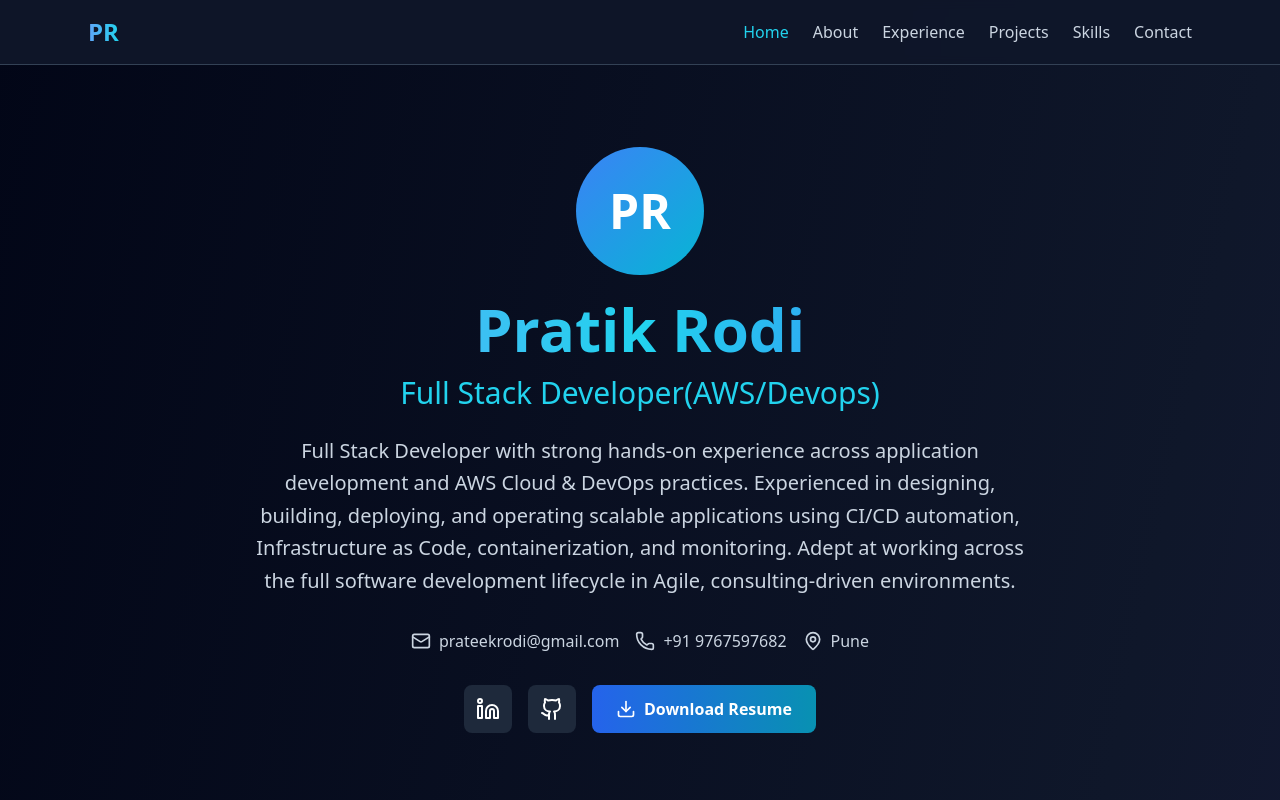
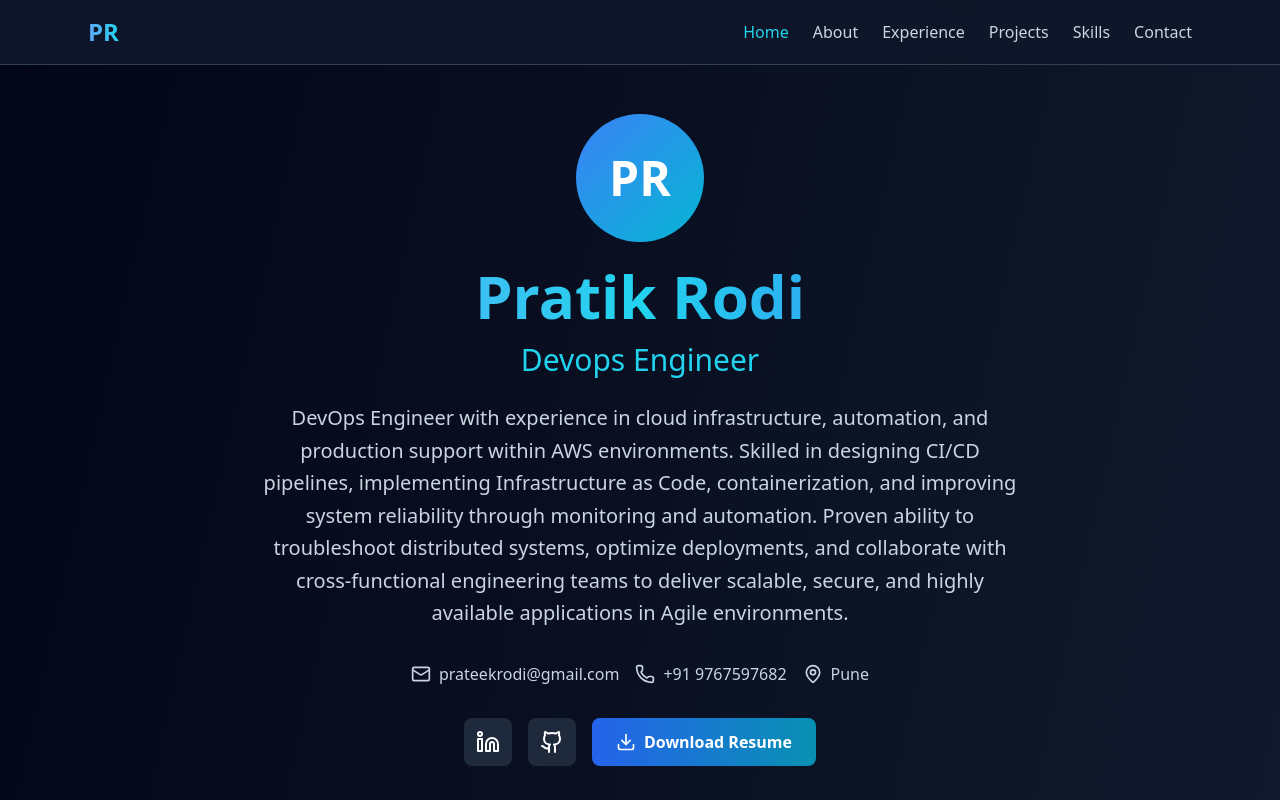
Before and after one commit to pratikrodi/my_portfolio, a React app in the folder frontend/: page / in a window 1280 px wide. Shown: the top 800 px of the page. Built offline with nearby package versions, Linux system fonts and the light colour scheme; the HTML template or start-up script is replaced by a standard one.

Commit message:
updating resume

```diff
--- a/frontend/src/App.jsx
+++ b/frontend/src/App.jsx
@@ -220,12 +220,12 @@ export default function Portfolio() {
           <h1 className="text-6xl font-bold mb-4 bg-gradient-to-r from-blue-400 via-cyan-400 to-blue-500 bg-clip-text text-transparent">
             Pratik Rodi
           </h1>
-          <h2 className="text-3xl text-cyan-400 mb-6">Full Stack Developer(AWS/Devops)</h2>
+          <h2 className="text-3xl text-cyan-400 mb-6">Devops Engineer</h2>
           <p className="text-xl text-slate-300 mb-8 leading-relaxed max-w-3xl mx-auto">
-           Full Stack Developer with strong hands-on experience across application development and AWS Cloud
-& DevOps practices. Experienced in designing, building, deploying, and operating scalable applications
-using CI/CD automation, Infrastructure as Code, containerization, and monitoring. Adept at working
-across the full software development lifecycle in Agile, consulting-driven environments.
+           DevOps Engineer with experience in cloud infrastructure, automation, and production support within
+AWS environments. Skilled in designing CI/CD pipelines, implementing Infrastructure as Code, containerization, and improving system reliability through monitoring and automation. Proven ability to
+troubleshoot distributed systems, optimize deployments, and collaborate with cross-functional engineering teams to deliver scalable, secure, and highly available applications in Agile environments.
+
           </p>
           <div className="flex gap-4 justify-center mb-8">
             <a href="mailto:prateekrodi@gmail.com" className="flex items-center gap-2 text-slate-300 hover:text-cyan-400 transition-colors">
```
